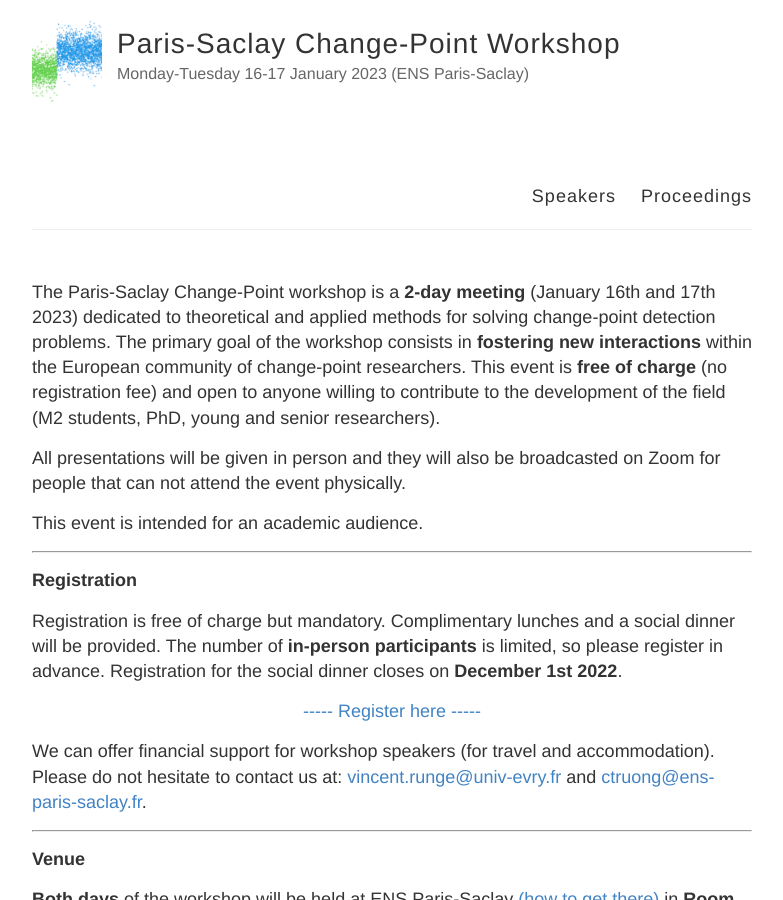
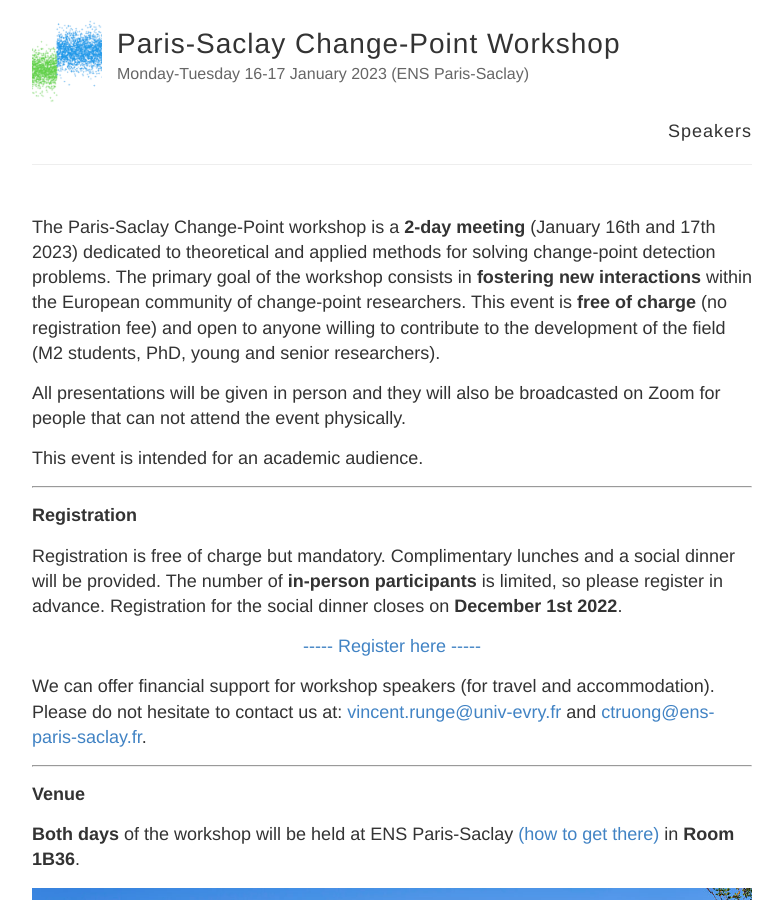
Before and after one commit to ParisSaclayChangePoint/ParisSaclayChangePoint.github.io, a Jekyll site: the page built from info.md, in a window 1280 px wide and 900 px high. Shown: the whole window, without its empty margins (248-1031 px from the left). Built offline with Jekyll 4.4.1, drawn with Linux system fonts in a browser that asks for light colours.

Commit message:
Update default.html

```diff
--- a/_layouts/default.html
+++ b/_layouts/default.html
@@ -32,7 +32,6 @@
             <br>
             <!-- <a href="{{ site.baseurl }}/info">info</a> -->
             <a href="{{ site.baseurl }}/speakers">Speakers</a>
-            <a href="{{ site.baseurl }}/proceedings">Proceedings</a>
           </nav>
         </header>
       </div>
```
